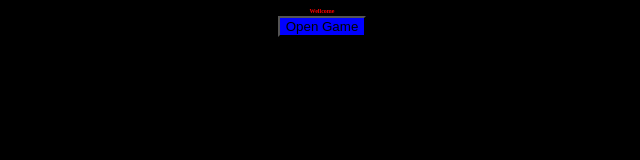
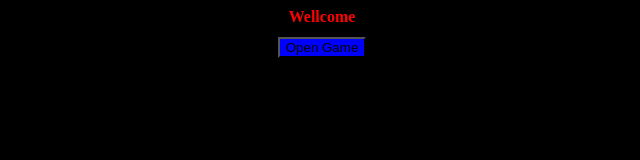
Before and after one commit to lolpopami2354/matteo, a plain HTML site: page index.html in a window 1280 px wide. Shown: the whole page, without its empty margins (318-958 px from the left). Drawn offline with Linux system fonts and the light colour scheme.

Commit message:
Update index.html

```diff
--- a/index.html
+++ b/index.html
@@ -6,7 +6,7 @@
 <body style="background-color:black;">
 	<style>
 		h1 {
-			font-size:0.2em;
+			font-size:1em;
 		}
 	</style>
 	<center>
```
